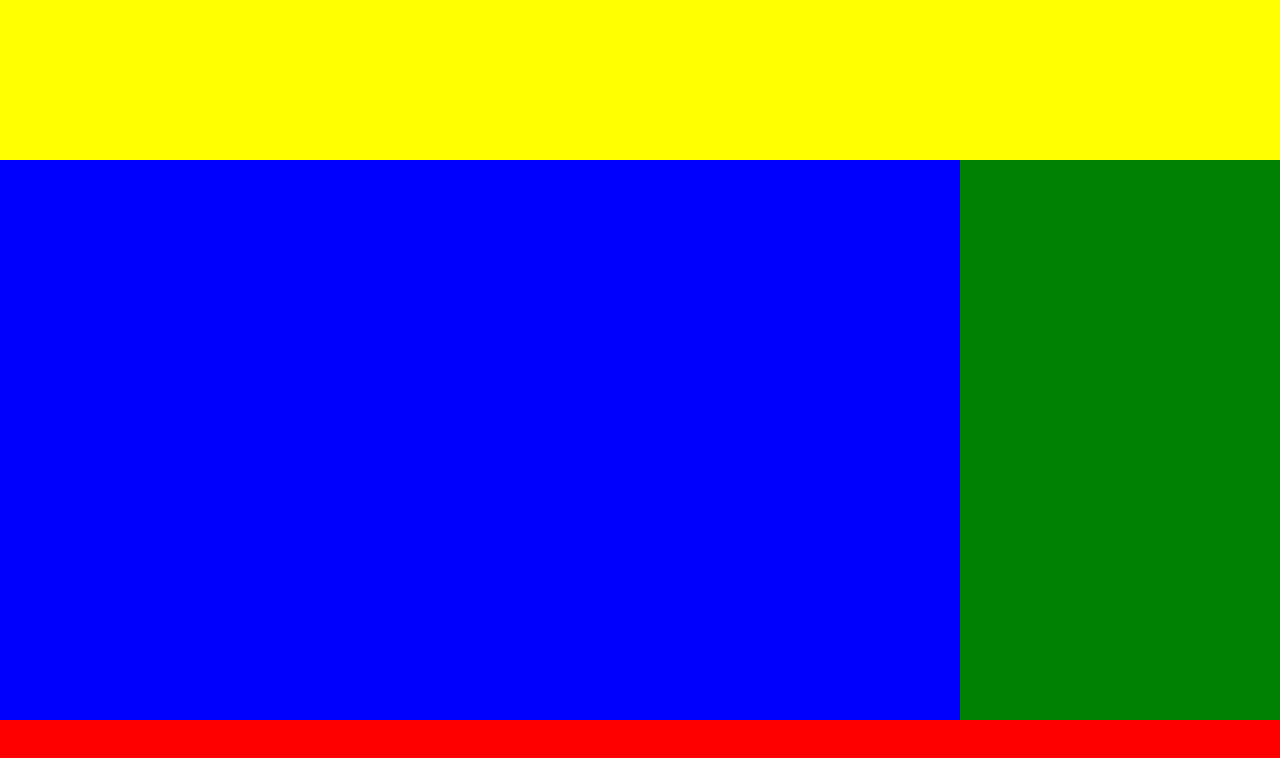
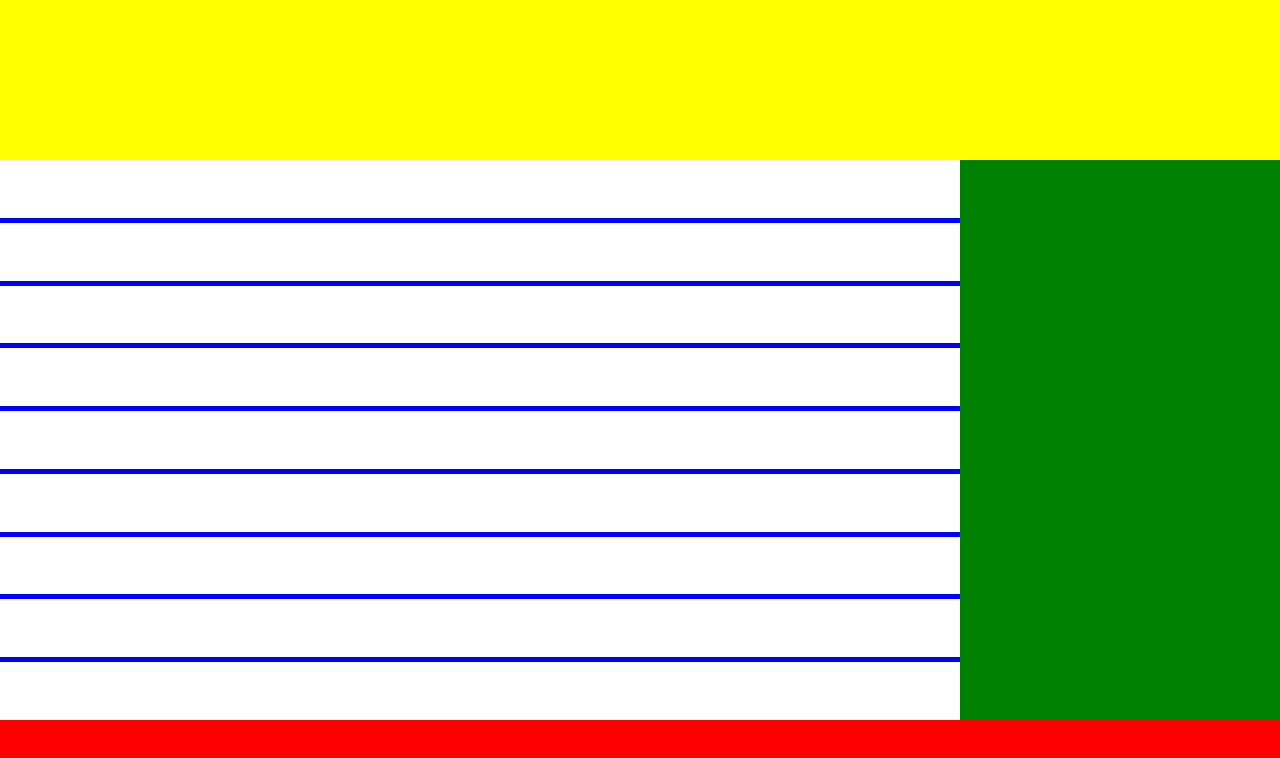
Before and after one commit to RaulSBunicenha/learning-css-grid, a plain HTML site: page index.html in a window 1280 px wide. Drawn offline with Linux system fonts and the light colour scheme.

Commit message:
Starting with aling

```diff
--- a/index.html
+++ b/index.html
@@ -9,7 +9,19 @@
 <body>
     <div class="container">
         <header></header>
-        <main></main>
+        <main>
+            <div class="container-2">
+                <div></div>
+                <div></div>
+                <div></div>
+                <div></div>
+                <div></div>
+                <div></div>
+                <div></div>
+                <div></div>
+                <div></div>
+            </div>
+        </main>
         <aside></aside>
         <footer></footer>
     </div>
@@ -24,7 +36,7 @@
         .container {
             display: grid;
             grid-template-columns: 3fr 1fr; /*fr - fractions*/
-            grid-template-rows: 20vh 70vh 10vh; /* looks like percentage */
+            grid-template-rows: 20vh 70vh 10vh; /* visible height - looks like percentage*/
             grid-template-areas: "header header"
                                 "main aside"
                                 "footer footer";
@@ -68,6 +80,19 @@
             /* grid-column-start: 1;
             grid-column-end: 3; */
         }
+
+        .container-2 {
+            width: 100%;
+            height: 100%;
+            display: grid;
+            /* grid-template-columns: 1fr 1fr 1fr;
+            grid-template-rows: 1fr 1fr 1fr; */
+            grid-gap: 5px;
+        }
+
+        .container-2 > div {
+            background: white;
+        }
     </style>
 </body>
 </html>
```
Also changed, not shown: 1 other file.
